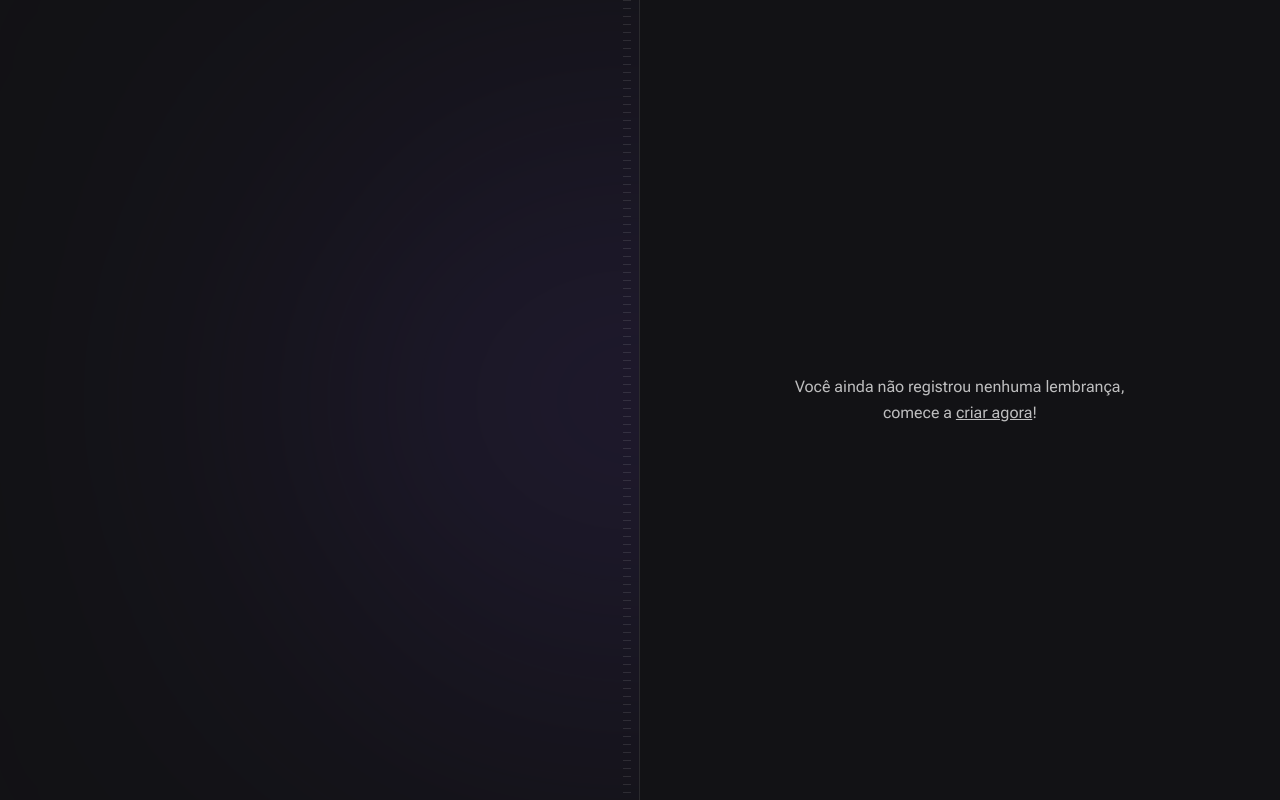
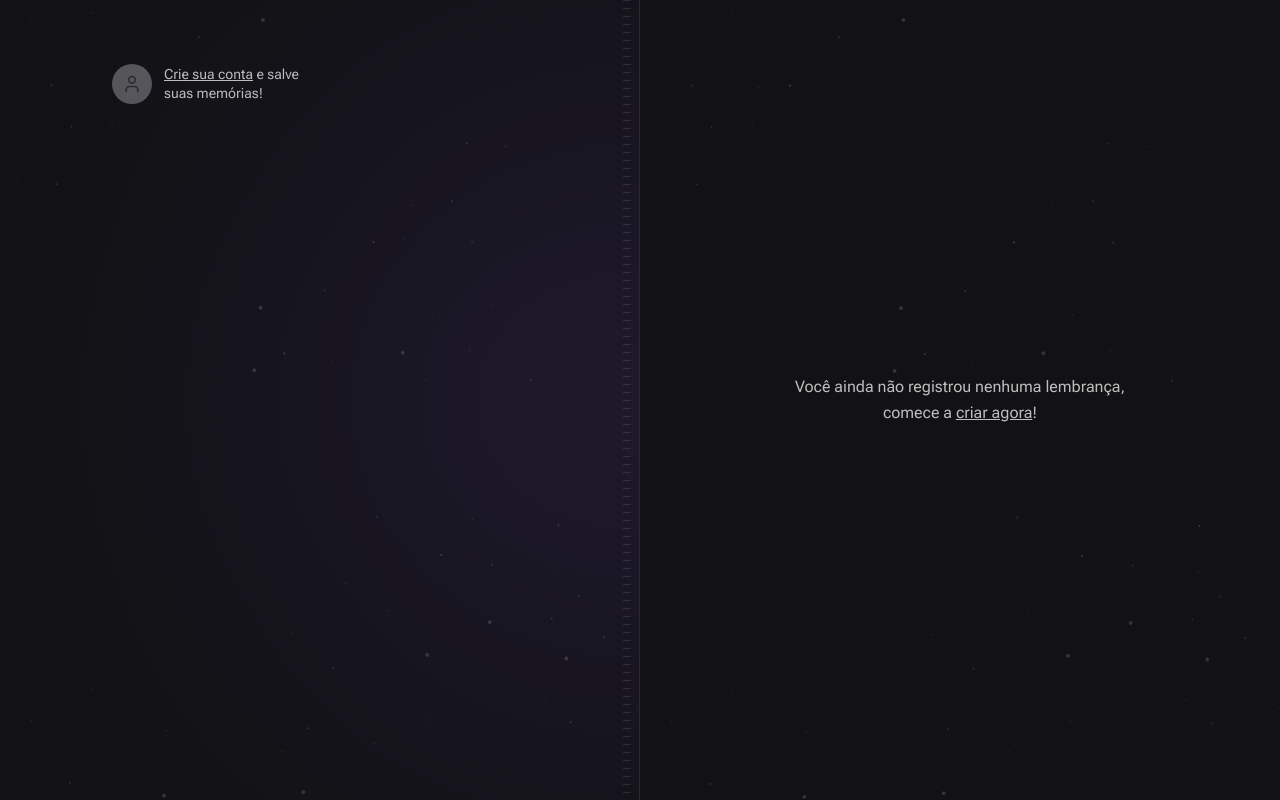
Before and after one commit to namevug/Spacetime, a Next.js app in the folder web/: page / in a window 1280 px wide. Built offline with nearby package versions, Linux system fonts and the light colour scheme; a web font is replaced by a local one.

Commit message:
feat: create stripes and sign in

```diff
--- a/web/src/app/page.tsx
+++ b/web/src/app/page.tsx
@@ -1,16 +1,33 @@
+import { User } from 'lucide-react'
+
 export default function Home() {
   return (
     <main className="grid min-h-screen grid-cols-2">
       {/* Left */}
-      <div className="relative flex flex-col items-start justify-between overflow-hidden border-r border-white/10 px-28 py-16">
+      <div className="relative flex flex-col items-start justify-between overflow-hidden border-r border-white/10 bg-[url(../assets/bg-stars.svg)] bg-cover px-28 py-16">
         {/* Blur */}
         <div className="absolute right-0 top-1/2 h-[288px] w-[526px] -translate-y-1/2 translate-x-1/2 rounded-full bg-purple-700 opacity-50 blur-full" />
         {/* Stripes */}
         <div className="absolute bottom-0 right-2 top-0 w-2  bg-stripes" />
+
+        {/* Sign In */}
+        <a
+          href=""
+          className="flex items-center gap-3 text-left transition-colors hover:text-gray-50"
+        >
+          <div className="flex h-10 w-10 items-center justify-center rounded-full bg-gray-400">
+            <User className="h-5 w-5 text-gray-500" />
+          </div>
+
+          <p className="max-w-[140px] text-sm leading-snug">
+            <span className="underline">Crie sua conta</span> e salve suas
+            memórias!
+          </p>
+        </a>
       </div>
 
       {/* Right */}
-      <div className="flex flex-col p-16">
+      <div className="flex flex-col bg-[url(../assets/bg-stars.svg)] bg-cover p-16">
         <div className="flex flex-1 items-center justify-center ">
           <p className="w-[360px] text-center leading-relaxed">
             Você ainda não registrou nenhuma lembrança, comece a{' '}
```
